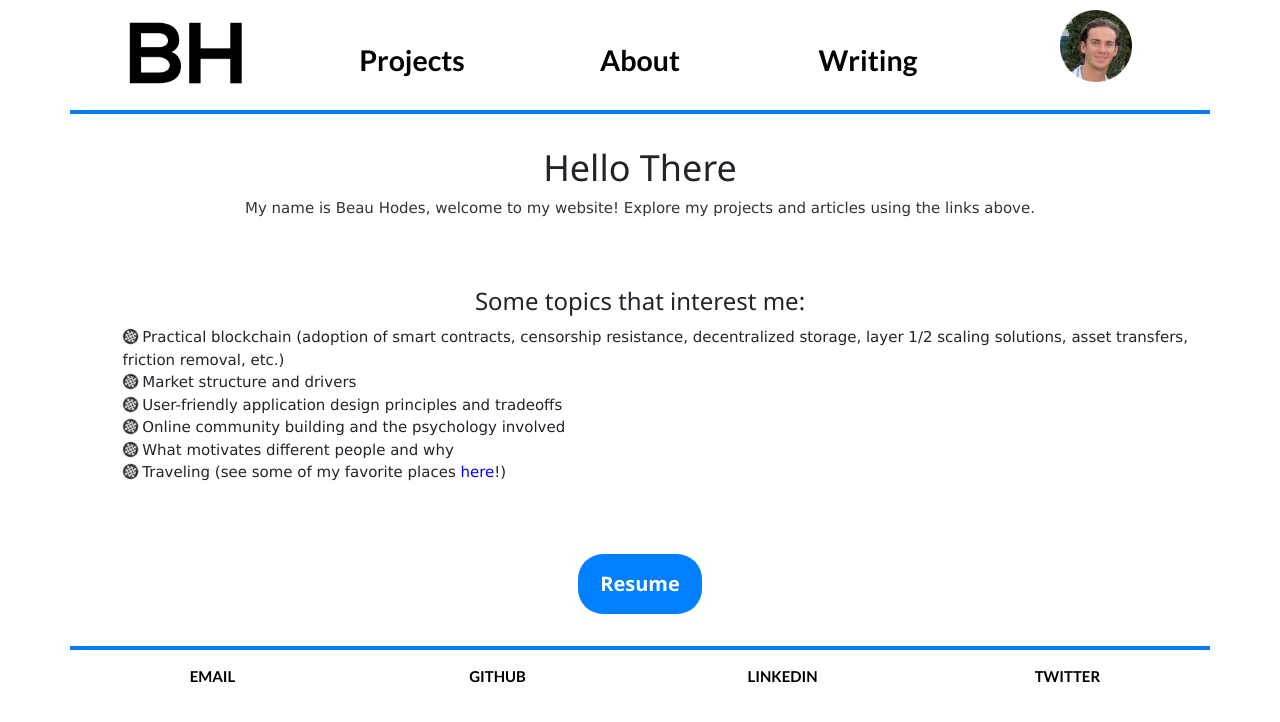
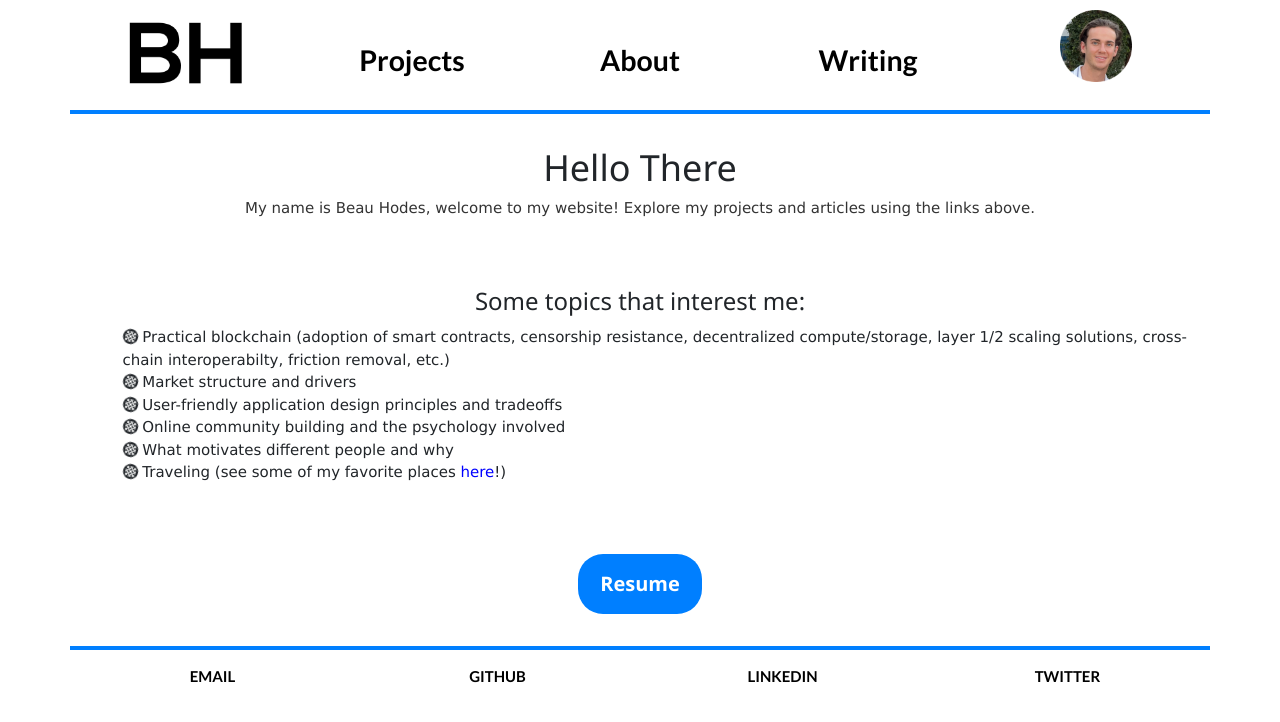
Before and after one commit to beauhodes/beauhodes.github.io, a Jekyll site: the page built from index.html, in a window 1280 px wide. Shown: the top 722 px of the page. Built offline with Jekyll 4.4.1, drawn with Linux system fonts in a browser that asks for light colours; nearby versions of some CDN libraries.

Commit message:
Update index.html

```diff
--- a/index.html
+++ b/index.html
@@ -10,7 +10,7 @@
 <h3 style="text-align:center;">Some topics that interest me:</h3>
 <div class="p">
 <ul class="fa-ul">
-  <li><i class="fas fa-stroopwafel fa-spin"></i> Practical blockchain (adoption of smart contracts, censorship resistance, decentralized storage, layer 1/2 scaling solutions, asset transfers, friction removal, etc.)</li>
+  <li><i class="fas fa-stroopwafel fa-spin"></i> Practical blockchain (adoption of smart contracts, censorship resistance, decentralized compute/storage, layer 1/2 scaling solutions, cross-chain interoperabilty, friction removal, etc.)</li>
   <li><i class="fas fa-stroopwafel fa-spin"></i> Market structure and drivers</li>
   <li><i class="fas fa-stroopwafel fa-spin"></i> User-friendly application design principles and tradeoffs</li>
   <li><i class="fas fa-stroopwafel fa-spin"></i> Online community building and the psychology involved</li>
```
